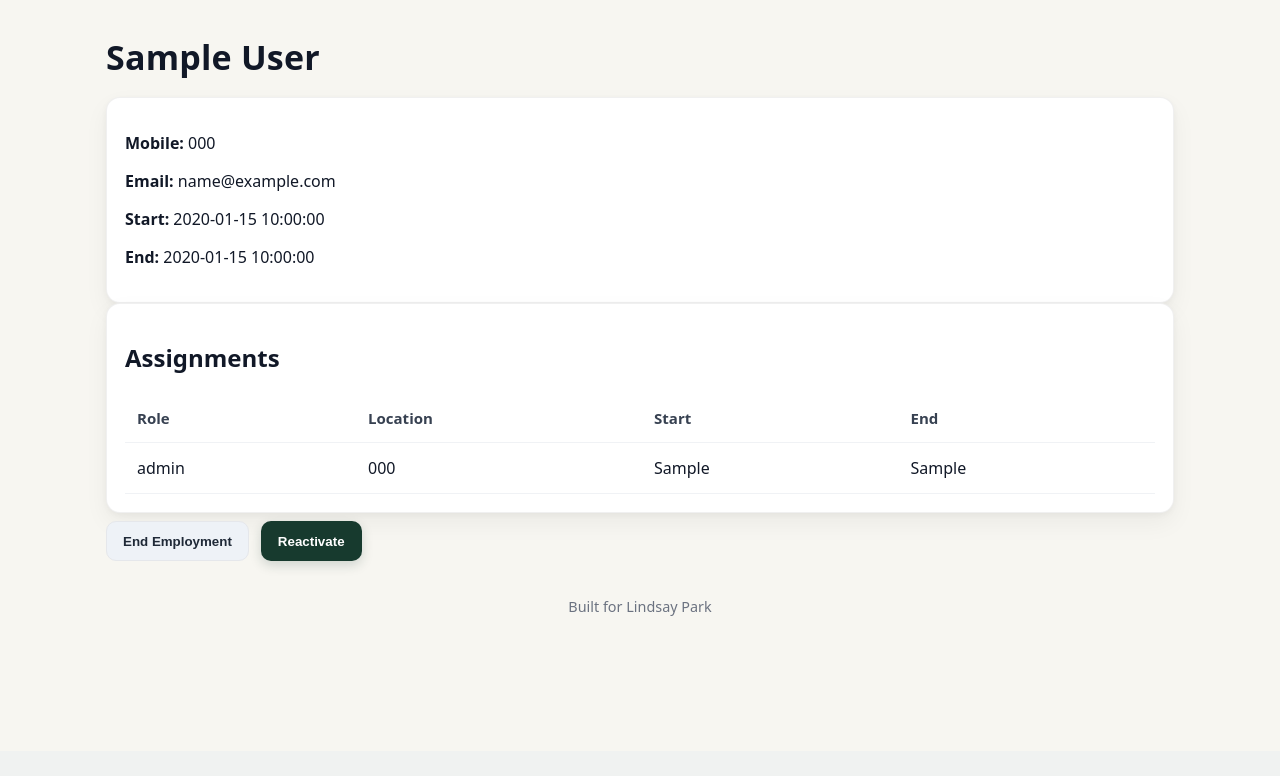
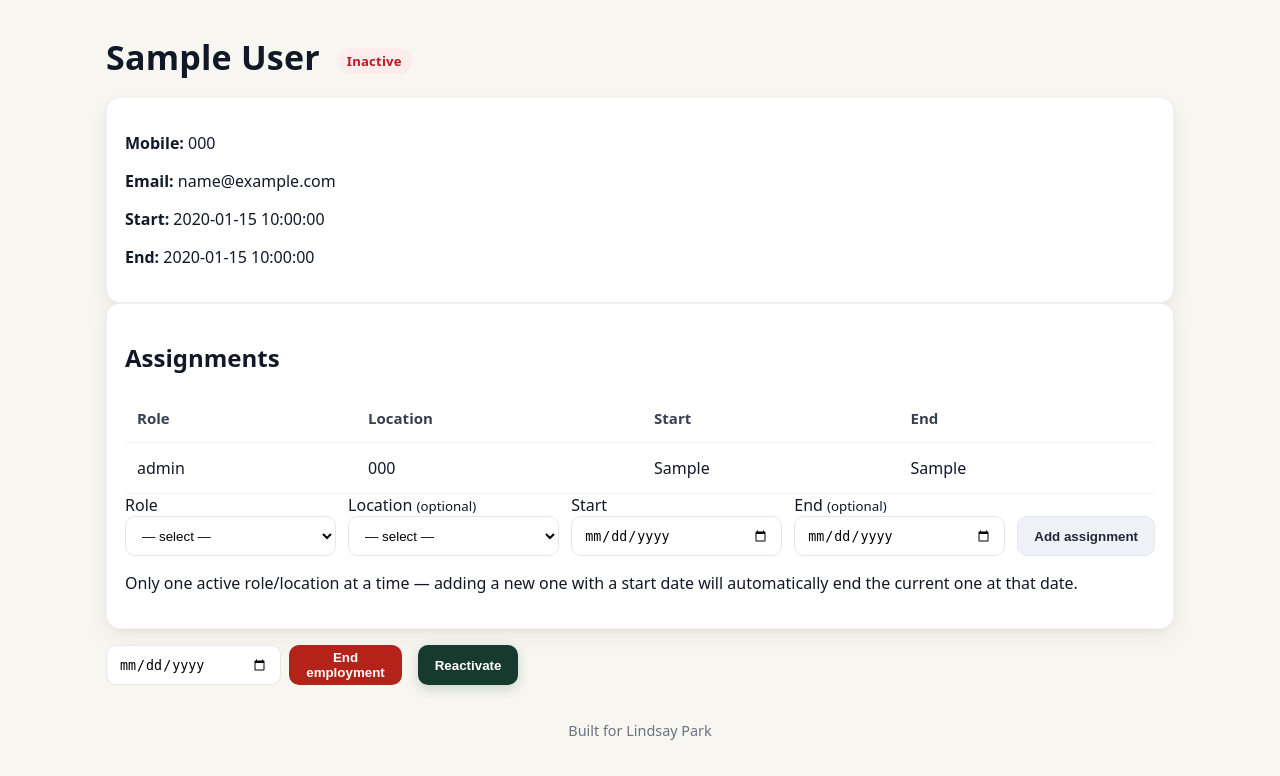
Before and after one commit to equinegpt/lp-staffing, a FastAPI app: template app/templates/admin_staff_detail.html in a window 1280 px wide. Shown: the part 49-825 px from the top of the page. Before the commit the page ends 665 px from the top, so only its background shows below. Run offline with FastAPI, Linux system fonts and the light colour scheme; the template is opened without the code that fills it: most values are stand-ins (such as "Sample title", 1, 10 or a date in 2020); parts of the project's set-up code (start-up, migrations or seed data) failed here and were passed over; some libraries are stand-ins or nearby versions.

Commit message:
Detail page: status pill, red End button, restore assignments form

```diff
--- a/app/static/admin.css
+++ b/app/static/admin.css
@@ -152,3 +152,22 @@ select.input:focus{
 /* Detail / New / Edit forms – spacing */
 .form .field{ margin:14px 0; }
 .form .help{ color:var(--muted); font-size:.9rem; }
+
+/* --- detail page tweaks --- */
+.page-title .pill { margin-left: .5rem; vertical-align: middle; }
+
+.actions-row { display: flex; gap: 1rem; align-items: center; margin-top: 1rem; }
+.actions-row .inline { display: flex; gap: .5rem; align-items: center; }
+
+.btn-danger { background: #b4231a; color: #fff; }
+.btn-danger:hover { background: #a11f18; }
+
+/* assignment form layout */
+.assign-form .grid {
+  display: grid;
+  grid-template-columns: 1fr 1fr 1fr 1fr auto;
+  gap: .75rem;
+  align-items: end;
+}
+.assign-form .btn-cell { display: flex; align-items: end; }
+.sr-only { position: absolute; width: 1px; height: 1px; margin: -1px; padding: 0; overflow: hidden; clip: rect(0,0,0,0); border: 0; }
--- a/app/templates/admin_staff_detail.html
+++ b/app/templates/admin_staff_detail.html
@@ -1,25 +1,37 @@
 {% extends "base.html" %}
-{% block title %}Staff detail{% endblock %}
+{% block title %}{{ s.display_name }}{% endblock %}
+
 {% block content %}
-  <h1 class="page-title">{{ s.display_name }}</h1>
-  <div class="card">
+  <h1 class="page-title">
+    {{ s.display_name }}
+    {% if not s.end_date %}
+      <span class="pill pill--ok">Active</span>
+    {% else %}
+      <span class="pill pill--bad">Inactive</span>
+    {% endif %}
+  </h1>
+
+  <section class="card">
     <p><strong>Mobile:</strong> {{ s.mobile|phone_au }}</p>
     <p><strong>Email:</strong> {{ s.email or "—" }}</p>
     <p><strong>Start:</strong> {{ s.start_date }}</p>
     <p><strong>End:</strong> {{ s.end_date or "—" }}</p>
-  </div>
+  </section>
 
-  <div class="card">
-    <h2>Assignments</h2>
+  <section class="card">
+    <h2 class="section-title">Assignments</h2>
     {% include "partials/assignments_table.html" %}
-  </div>
+  </section>
 
   <div class="actions-row">
-    <form method="post" action="/admin/staff/{{ s.id }}/end" style="display:inline">
-      <input type="hidden" name="end_date" value="{{ (day or '') }}" />
-      <button class="btn btn-secondary" type="submit">End Employment</button>
+    <!-- End employment (red button) -->
+    <form method="post" action="/admin/staff/{{ s.id }}/end" class="inline">
+      <input class="input" type="date" name="end_date" placeholder="dd/mm/yyyy" />
+      <button class="btn btn-danger" type="submit">End employment</button>
     </form>
-    <form method="post" action="/admin/staff/{{ s.id }}/reactivate" style="display:inline">
+
+    <!-- Reactivate -->
+    <form method="post" action="/admin/staff/{{ s.id }}/reactivate" class="inline">
       <button class="btn btn-primary" type="submit">Reactivate</button>
     </form>
   </div>
--- a/app/templates/partials/assignments_table.html
+++ b/app/templates/partials/assignments_table.html
@@ -1,15 +1,69 @@
 <table class="table" aria-label="Assignments">
   <thead>
-    <tr><th>Role</th><th>Location</th><th>Start</th><th>End</th></tr>
+    <tr>
+      <th>Role</th>
+      <th>Location</th>
+      <th>Start</th>
+      <th>End</th>
+    </tr>
   </thead>
   <tbody>
     {% for a in assignments %}
       <tr>
-      <td>{{ a.role_label or a.role_code }}</td>
+        <td>{{ a.role_label or a.role_code or "—" }}</td>
         <td>{{ a.location_code or "—" }}</td>
         <td>{{ a.effective_start }}</td>
         <td>{{ a.effective_end or "—" }}</td>
       </tr>
     {% endfor %}
+    {% if assignments|length == 0 %}
+      <tr>
+        <td colspan="4" class="empty">No assignments yet.</td>
+      </tr>
+    {% endif %}
   </tbody>
 </table>
+
+<form method="post" action="/admin/staff/{{ s.id }}/assign" class="assign-form">
+  <div class="grid">
+    <div>
+      <label class="label" for="role_code">Role</label>
+      <select class="input" id="role_code" name="role_code" required>
+        <option value="" disabled selected>— select —</option>
+        {% for r in roles %}
+          <option value="{{ r.code }}">{{ r.label }}</option>
+        {% endfor %}
+      </select>
+    </div>
+
+    <div>
+      <label class="label" for="location_code">Location <small>(optional)</small></label>
+      <select class="input" id="location_code" name="location_code">
+        <option value="">— select —</option>
+        {% for l in locations %}
+          <option value="{{ l.code }}">{{ l.name }}</option>
+        {% endfor %}
+      </select>
+    </div>
+
+    <div>
+      <label class="label" for="effective_start">Start</label>
+      <input class="input" id="effective_start" name="effective_start" type="date" required />
+    </div>
+
+    <div>
+      <label class="label" for="effective_end">End <small>(optional)</small></label>
+      <input class="input" id="effective_end" name="effective_end" type="date" />
+    </div>
+
+    <div class="btn-cell">
+      <label class="label sr-only">Add</label>
+      <button class="btn btn-secondary" type="submit">Add assignment</button>
+    </div>
+  </div>
+
+  <p class="help">
+    Only one active role/location at a time — adding a new one with a start date
+    will automatically end the current one at that date.
+  </p>
+</form>
```
Lines whose indentation alone changed are shown as unchanged.
